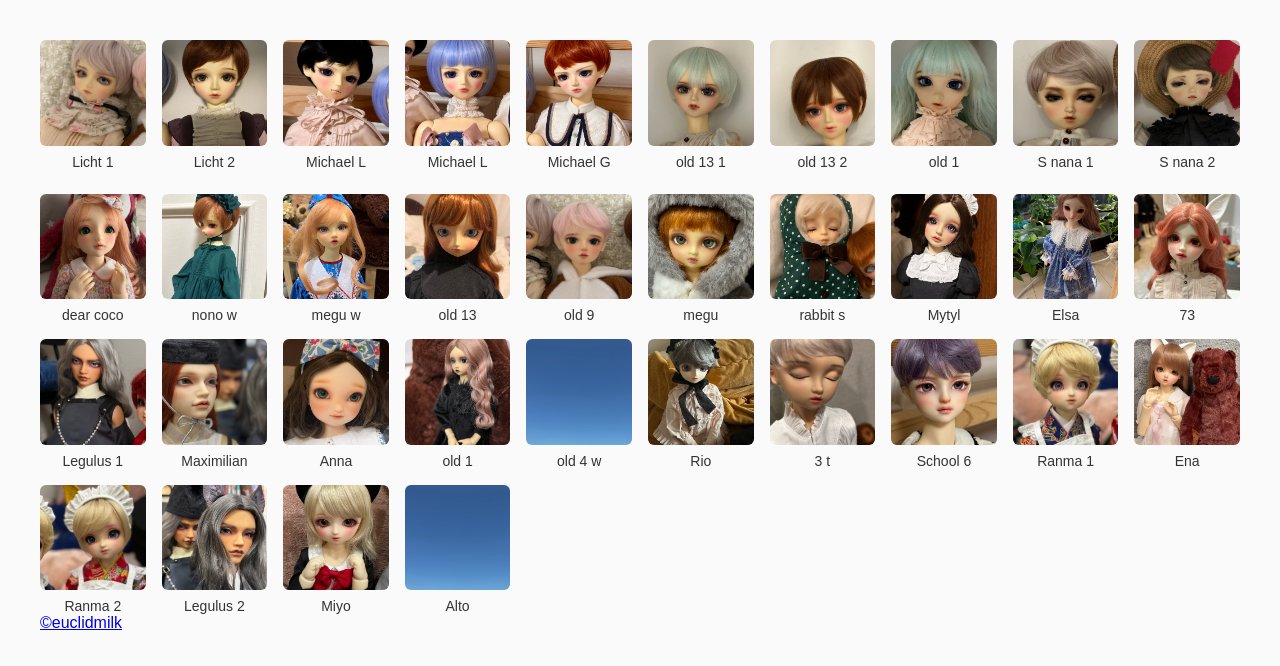
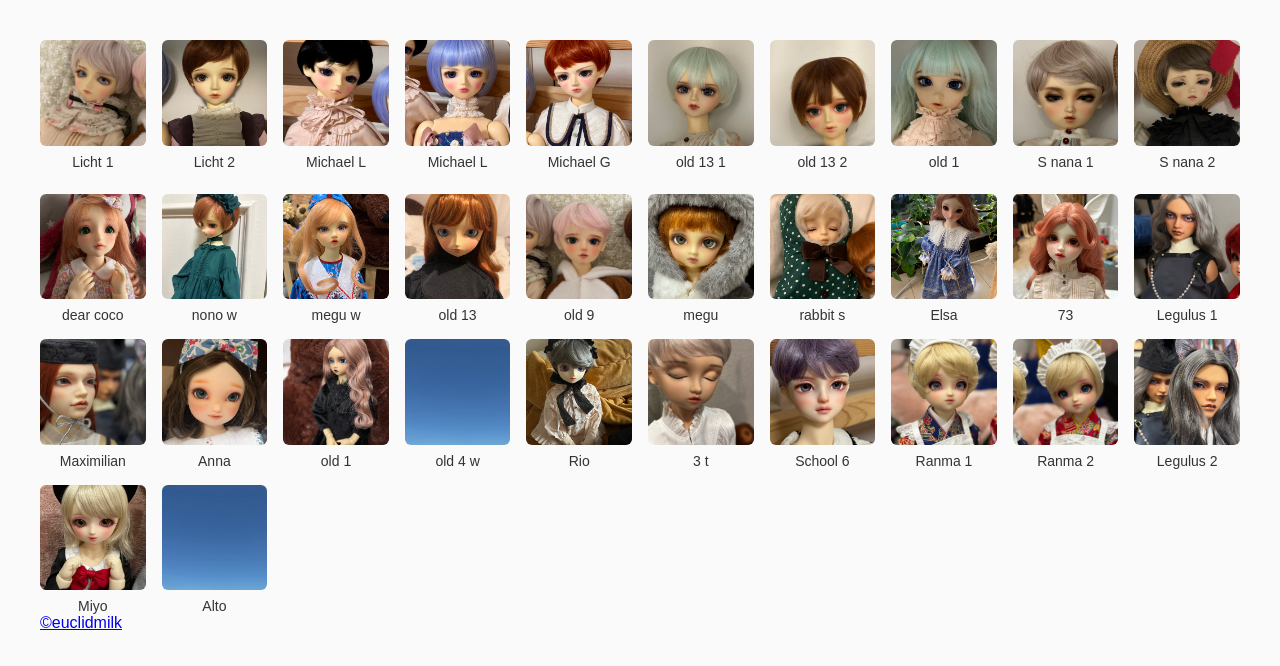
Before and after one commit to milkcaffine/dolls, a plain HTML site: page index.html in a window 1280 px wide. Drawn offline with Linux system fonts and the light colour scheme.

Commit message:
Update index.html

```diff
--- a/index.html
+++ b/index.html
@@ -106,10 +106,6 @@
     <p>rabbit s</p>
   </div>
                   <div class="item">
-    <img src="images/18.jpg" alt="">
-    <p>Mytyl</p>
-  </div>
-                  <div class="item">
     <img src="images/19.jpg" alt="">
     <p>Elsa</p>
   </div>
@@ -153,10 +149,6 @@
     <img src="images/29.jpg" alt="">
     <p>Ranma 1</p>
   </div>
-                          <div class="item">
-    <img src="images/30.jpg" alt="">
-    <p>Ena</p>
-  </div>
                             <div class="item">
     <img src="images/31.jpg" alt="">
     <p>Ranma 2</p>
```
